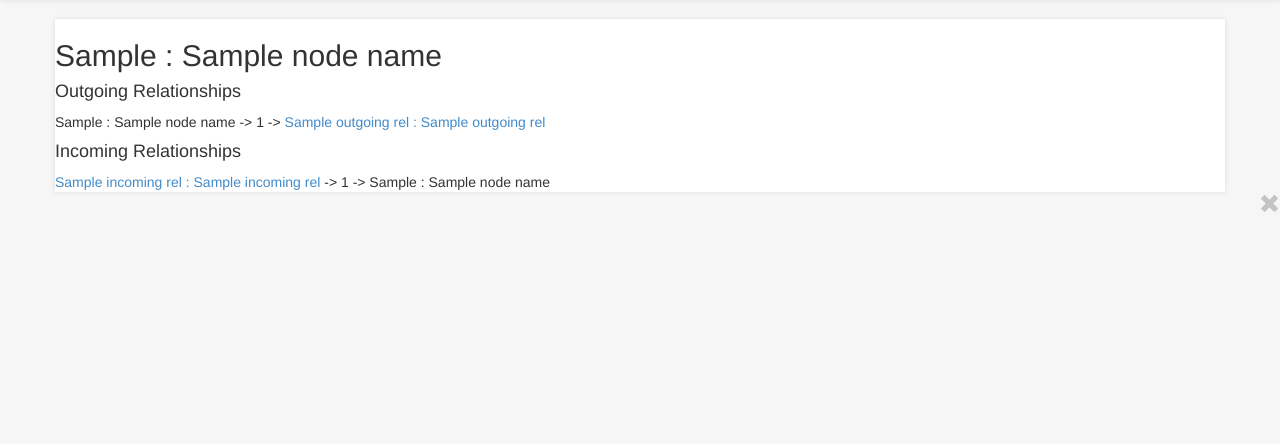
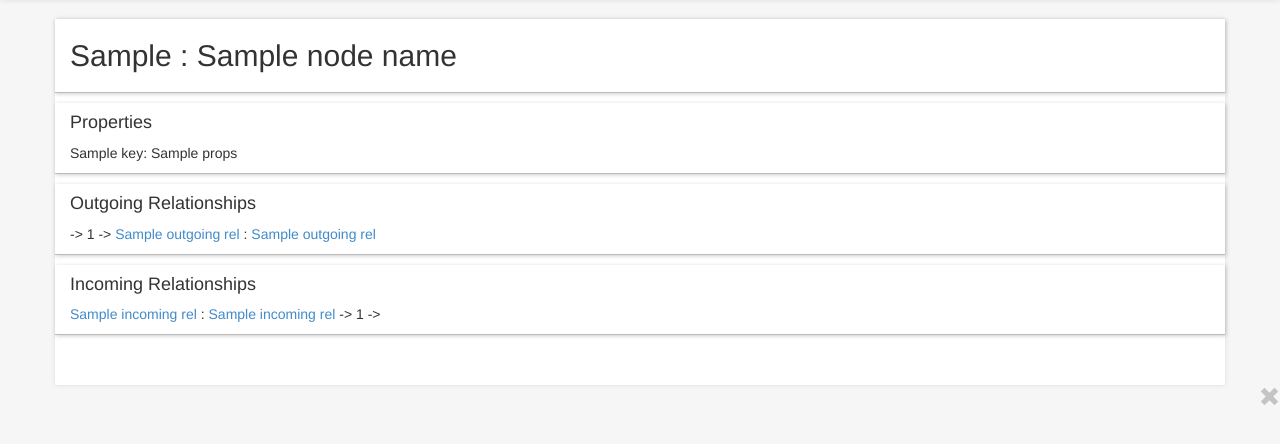
Before and after one commit to george-miller/intellectualSharing, a Django app: template home/templates/node.html in a window 1280 px wide. Shown: the part 51-495 px from the top of the page. Run offline with Django 3.2, Linux system fonts and the light colour scheme; the template is opened without the code that fills it: most values are stand-ins (such as "Sample title", 1, 10 or a date in 2020); parts of the project's set-up code (start-up, migrations or seed data) failed here and were passed over; some libraries are stand-ins or nearby versions; some web fonts are replaced.

Commit message:
Adding more style to view node page. Adding node type filter in db functions Adding node type view

```diff
--- a/home/templates/node.html
+++ b/home/templates/node.html
@@ -1,8 +1,19 @@
 {% extends "skeleton.html" %}
+{% load home_extras %}
 
 {% block style %}
 <style type="text/css" media="screen">
+    img {
+        max-width: 200px;
+        max-height: 200px;
+    }
 
+    .section {
+        border-bottom: thin solid #bbb;
+        box-shadow: 1px 1px 4px rgba(0,0,0,.2);
+        padding-bottom: 10px;
+        margin-bottom: 10px;
+    }
 </style>
 {% endblock %}
 
@@ -13,22 +24,46 @@
 {% load get_range get_len lookup %}
 
 <div class='row'>
+    <div class="col-xs-12 section">
         <h2>{{nodeType}} : {{nodeName}}</h2>
+    </div>
 
+    <div class="col-xs-12 section">
+        <h4>Properties</h4>
+        {% for key in props %}
+            {{key}}: {{props|hash:key}}<br>
+        {% endfor %}
+    </div>
+
+    {% if 'Images' in props %}
+    <div class="col-xs-12 section">
+        <h4>Images</h4>
+        <div class="col-xs-4"><img src="{{props|hash:'Images'}}" /></div>
+    </div>
+    {% endif %}
+
+    <div class="col-xs-12 section">
         <h4>Outgoing Relationships</h4>
         {% for i in outgoingRels|get_len|get_range %}
-    {{nodeType}} : {{nodeName}} -&gt; {{outgoingRels|lookup:i|lookup:0}}
-    -&gt; <a href="viewNode?typeName={{outgoingRels|lookup:i|lookup:1}}&name={{outgoingRels|lookup:i|lookup:2}}"> {{outgoingRels|lookup:i|lookup:1}} : {{outgoingRels|lookup:i|lookup:2}}</a>
+        -&gt;  {{outgoingRels|lookup:i|lookup:0}}
+        -&gt; <a href="viewNodeType?typeName={{outgoingRels|lookup:i|lookup:1}}">{{outgoingRels|lookup:i|lookup:1}}</a>
+        : <a href="viewNode?typeName={{outgoingRels|lookup:i|lookup:1}}&name={{outgoingRels|lookup:i|lookup:2}}">{{outgoingRels|lookup:i|lookup:2}}</a>
         <br/>
         {% endfor %}
+    </div>
 
+    <div class="col-xs-12 section">
         <h4>Incoming Relationships</h4>
         {% for i in incomingRels|get_len|get_range %}
-    <a href="viewNode?typeName={{incomingRels|lookup:i|lookup:1}}&name={{incomingRels|lookup:i|lookup:2}}"> {{incomingRels|lookup:i|lookup:1}} : {{incomingRels|lookup:i|lookup:2}}</a>
+        <a href="viewNodeType?typeName={{incomingRels|lookup:i|lookup:1}}">{{incomingRels|lookup:i|lookup:1}}</a>
+        : <a href="viewNode?typeName={{incomingRels|lookup:i|lookup:1}}&name={{incomingRels|lookup:i|lookup:2}}">{{incomingRels|lookup:i|lookup:2}}</a>
         -&gt; {{incomingRels|lookup:i|lookup:0}}
-    -&gt; {{nodeType}} : {{nodeName}}
+        -&gt;
         <br/>
         {% endfor %}
+    </div>
+
+    <div class="col-xs-12"><br><br></div>
 </div>
 
 {% endblock %}
--- a/home/urls.py
+++ b/home/urls.py
@@ -14,7 +14,8 @@ urlpatterns = [
     url(r'^addPropertyToNode', views.addPropertyToNode, name='addPropertyToNode'),
 
     #Node Lookup URL with label and id variables
-    url(r'^viewNode', views.viewNode, name='viewNode'),
+    url(r'^viewNode$', views.viewNode, name='viewNode'),
+    url(r'^viewNodeType$', views.viewNodeType, name='viewNodeType'),
 
     # META API
     url(r'^typeNodeEditor', views.typeNodeEditor, name='typeNodeEditor'),
```
Also changed, not shown: home/db.py (+16 -2 lines), home/views.py (+17 -2 lines), intellectualSharing/settings.py (+10 -0 lines). Lines whose indentation alone changed are shown as unchanged.
